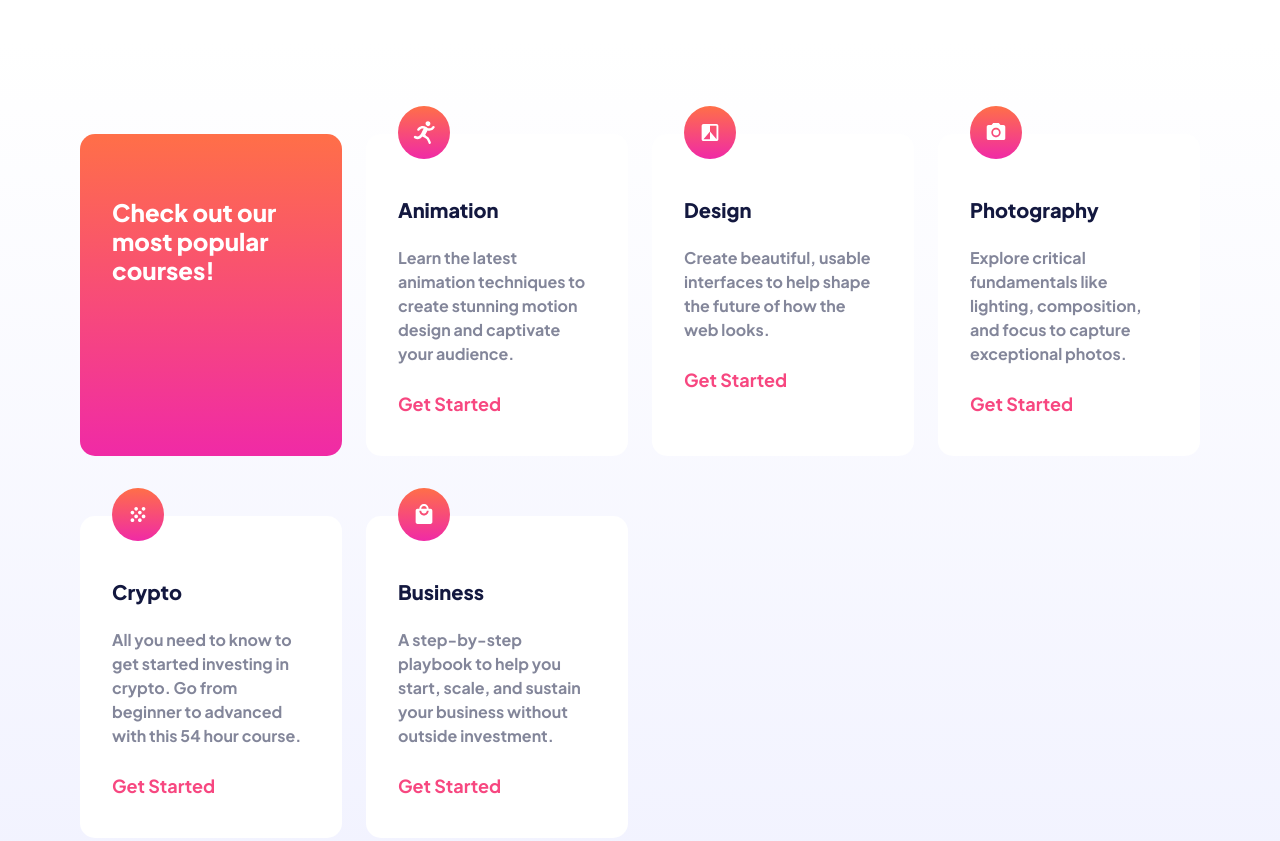
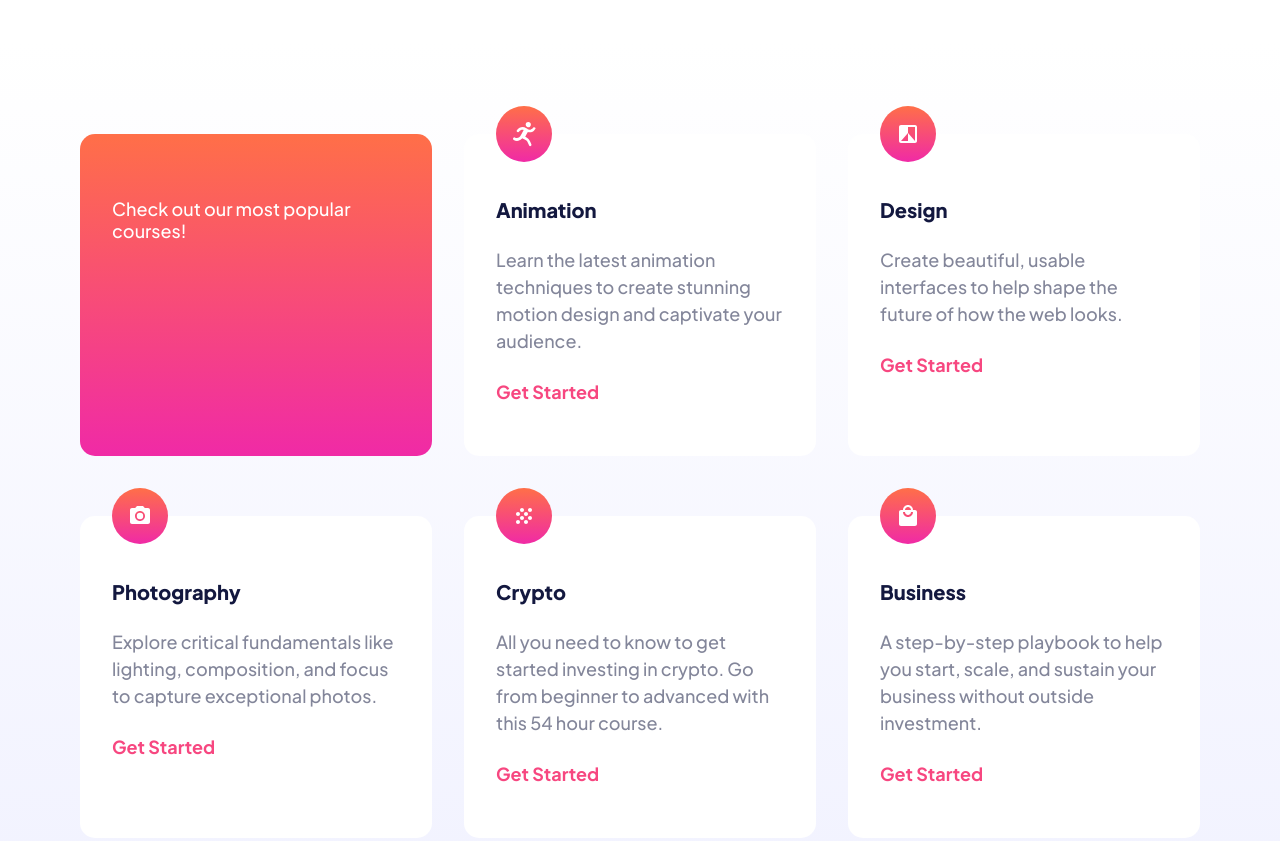
Before and after one commit to jkaps9/skilled-elearning-landing-page, a website built with webpack: page src/template.html in a window 1280 px wide. Shown: the part 700-1541 px from the top of the page. Built offline with nearby package versions, Linux system fonts and the light colour scheme.

Commit message:
update cards for desktop

```diff
--- a/src/components.css
+++ b/src/components.css
@@ -88,9 +88,17 @@
 /* DESKTOP */
 @media only screen and (min-width: 64rem) {
   #card-grid {
-    --max-card-width: 16rem;
-    img {
-      width: 20%;
+    .card-container {
+      column-gap: 2rem;
+    }
+    .card:nth-last-of-type(3) {
+      margin-bottom: 0;
+    }
+    .card {
+      p {
+        font-size: 18px;
+        font-weight: 500;
+      }
     }
   }
 }
```
